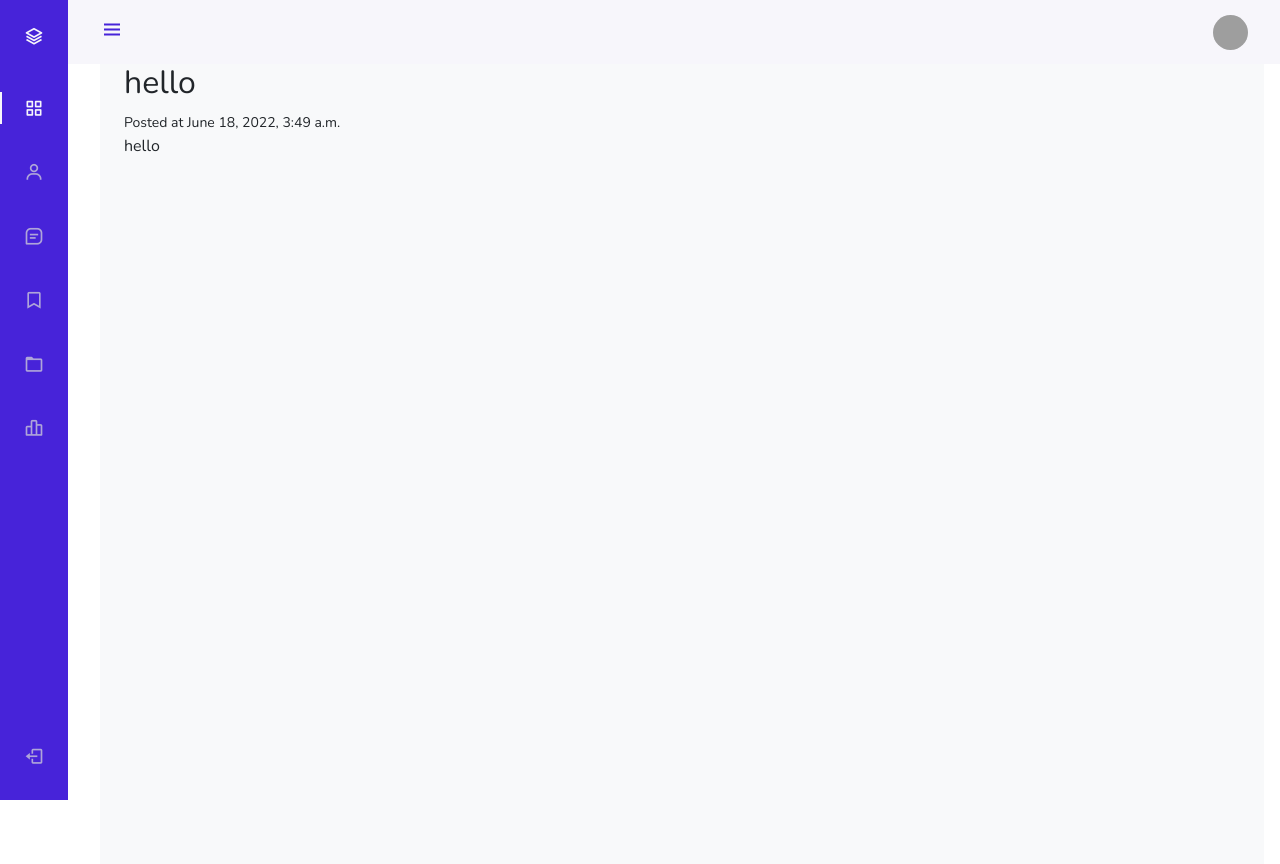
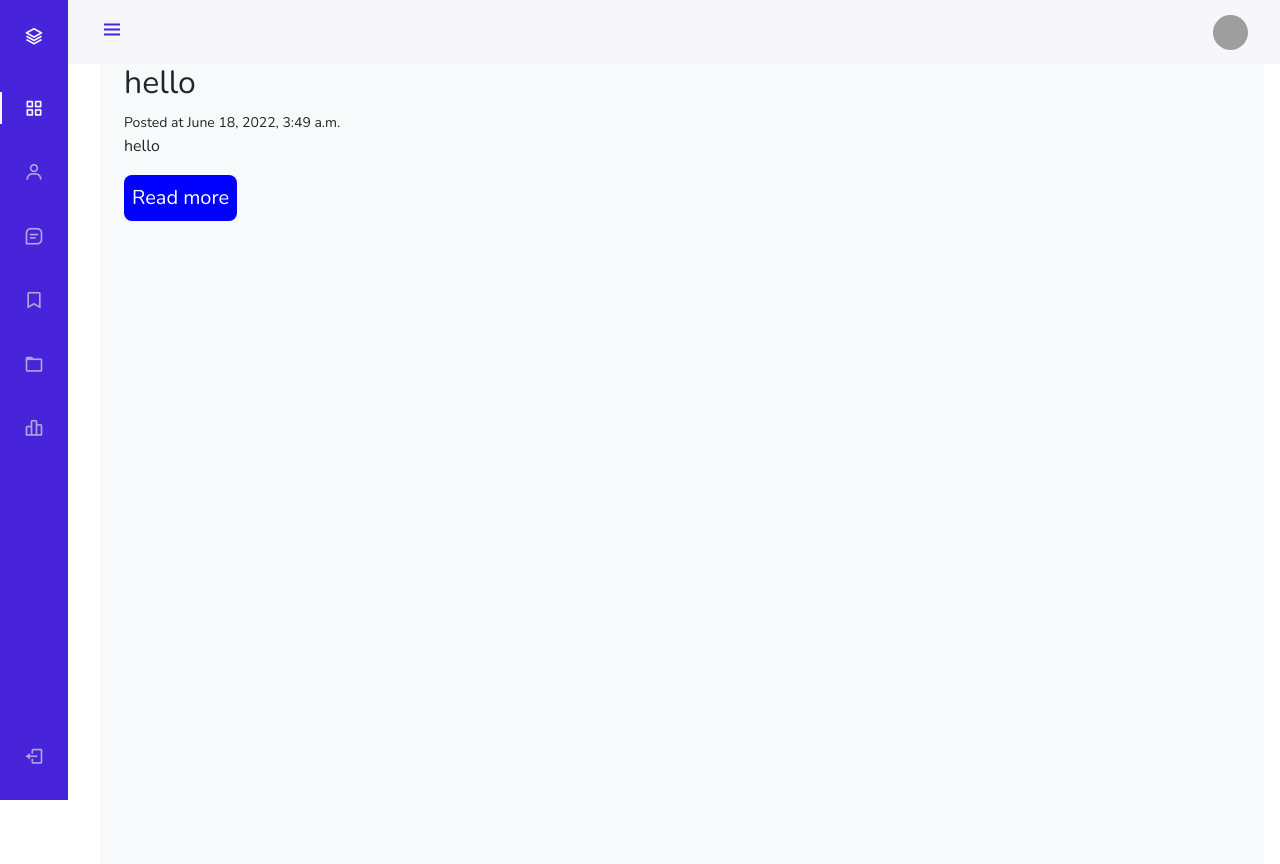
Before and after one commit to khushpreet-007/studyanywhere, a Django app: page / in a window 1280 px wide. Run offline with Django 4.2, Linux system fonts and the light colour scheme; data comes from the database, SQL or seed files in the repository; some libraries are stand-ins or nearby versions; grey boxes are pictures that could not be loaded.

Commit message:
Update frontpage.html

```diff
--- a/blog/templates/blog/frontpage.html
+++ b/blog/templates/blog/frontpage.html
@@ -48,6 +48,8 @@
 
     <small>
         <section class="controls">
+                        <button id="home" onclick="window.open('{% url 'post_detail' post.slug %}','_self');">Read more</button>
+
         </section>
     </small>
 </div>
```
